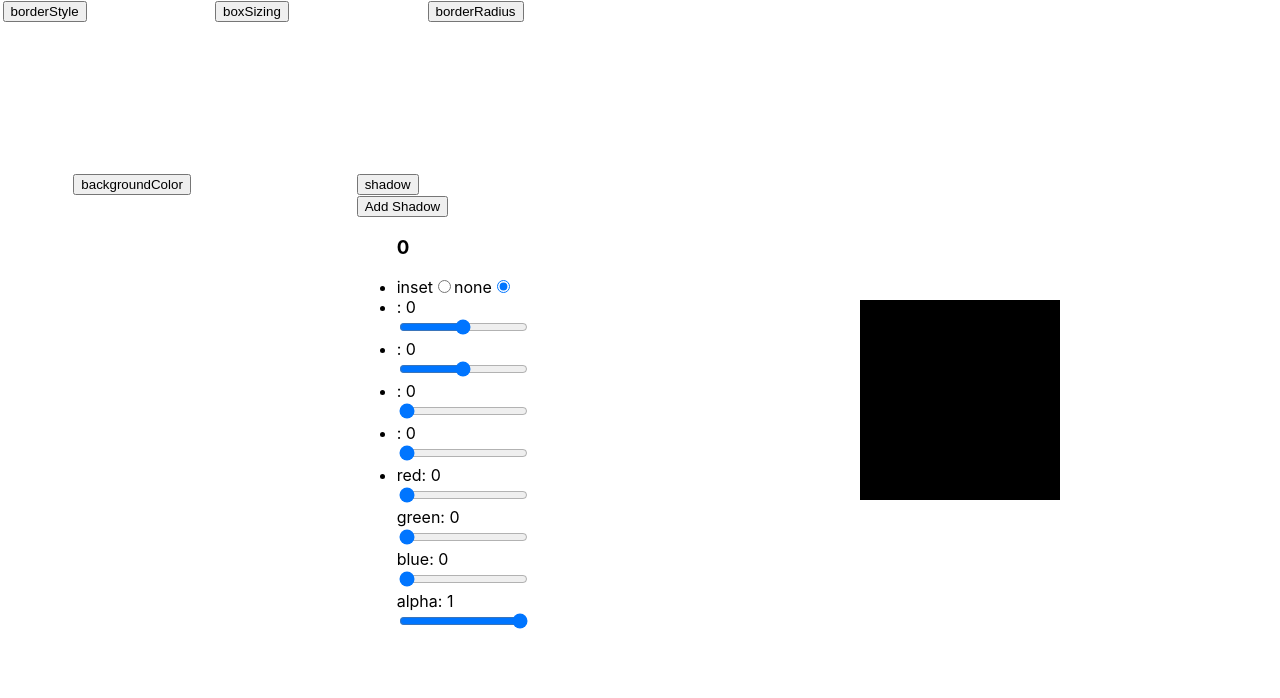
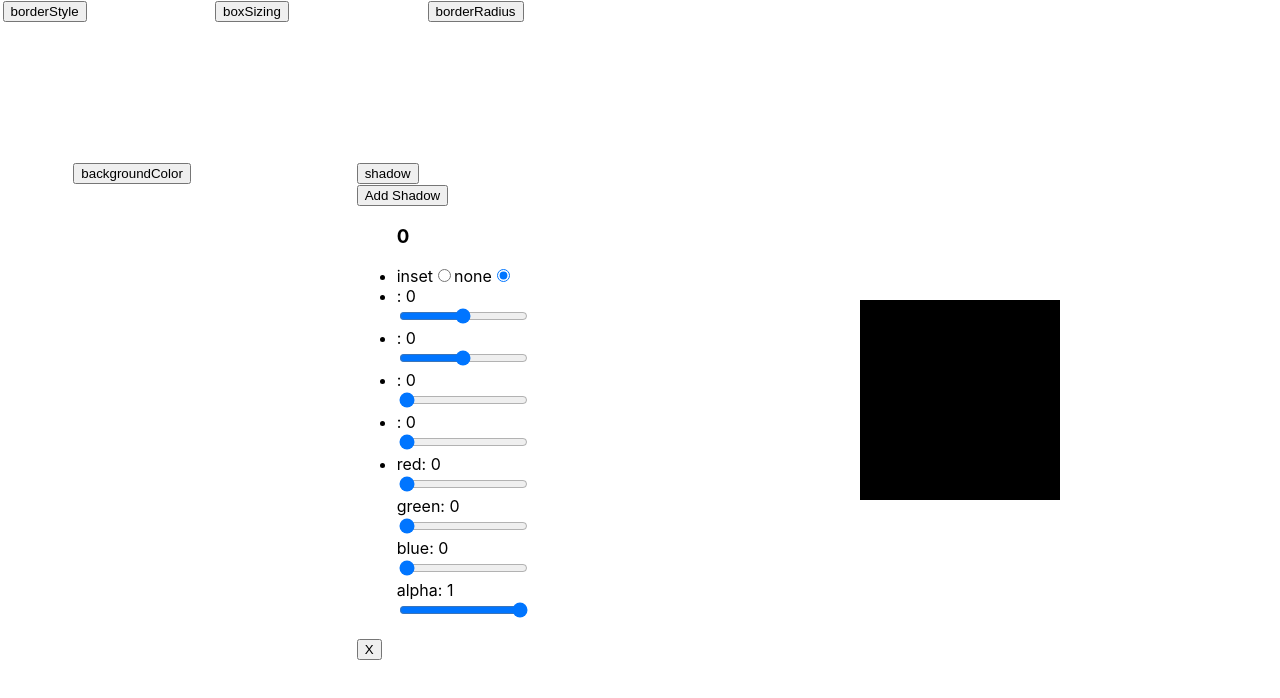
Before and after one commit to Chlip/how2div, a React (Create React App) app: page / in a window 1280 px wide. Both pictures are taken after a click on the button "shadow". Shown: the top 698 px of the page. Built offline with nearby package versions, Linux system fonts and the light colour scheme.

Commit message:
removing shadows

```diff
--- a/src/components/Shadow/Shadow.jsx
+++ b/src/components/Shadow/Shadow.jsx
@@ -2,7 +2,7 @@ import React, { useState, useContext, useEffect, useRef } from 'react'
 import ShadowContext from './ShadowContext'
 import Slider from '../Slider'
 import Color from '../Color/Color'
-
+import ShadowDel from './ShadowDel'
 function Shadow({ index }) {
 
     const [offsetX, setoffsetX] = useState(0)
@@ -56,6 +56,7 @@ function Shadow({ index }) {
                 <li><Slider min={0} max={50} setstate={setspread}></Slider></li>
                 <li><Color setstate={setcolor}></Color></li>
             </ul>
+            <ShadowDel index={index} value={shadow}></ShadowDel>
         </React.Fragment>
     )
 }
--- /dev/null
+++ b/src/components/Shadow/ShadowDel.jsx
@@ -0,0 +1,19 @@
+import React, { useContext } from 'react'
+import ShadowContext from './ShadowContext'
+
+function ShadowDel({ index, value }) {
+    const shadowctx = useContext(ShadowContext)
+    return (
+
+        <button onClick={() => {
+            shadowctx.setlist(prev=>{
+                prev[index] = null
+                return prev.filter(e=>e !== null)
+            })
+
+        }}>X</button>
+
+    )
+}
+
+export default ShadowDel
```
